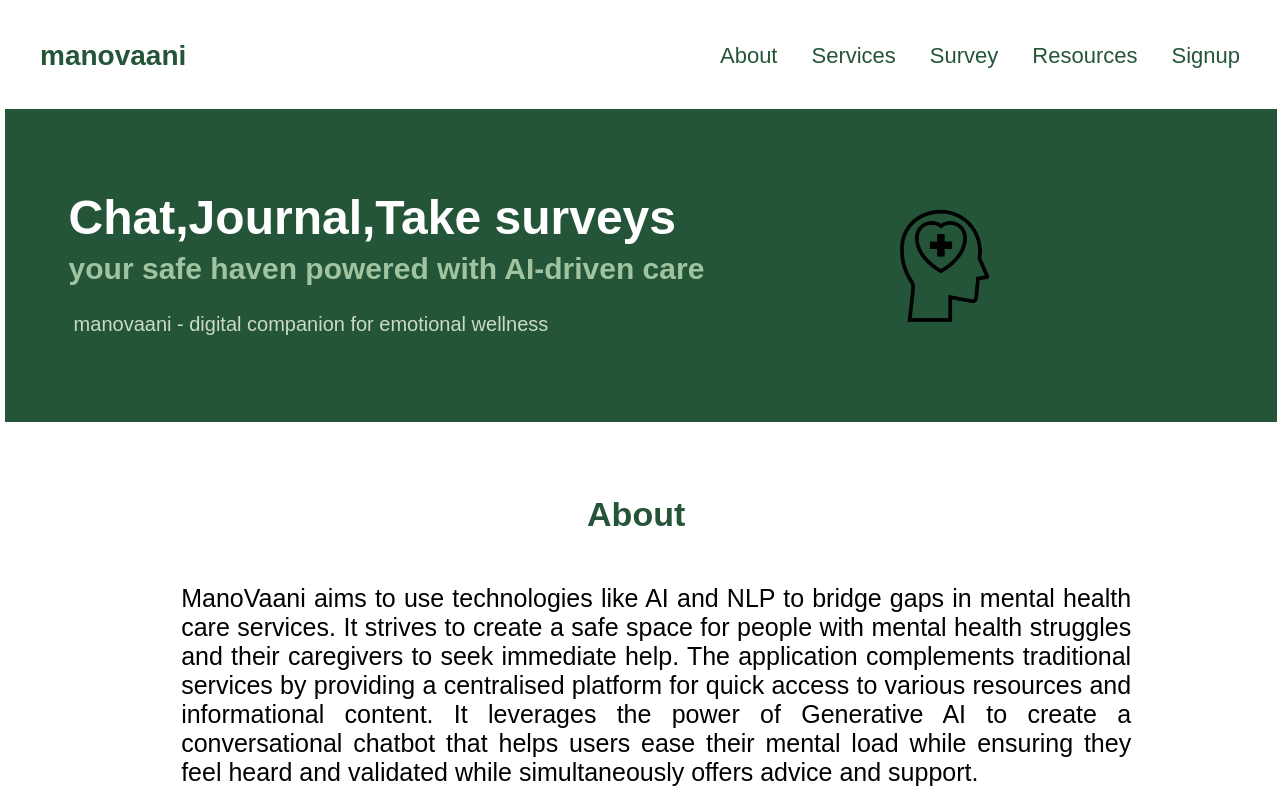
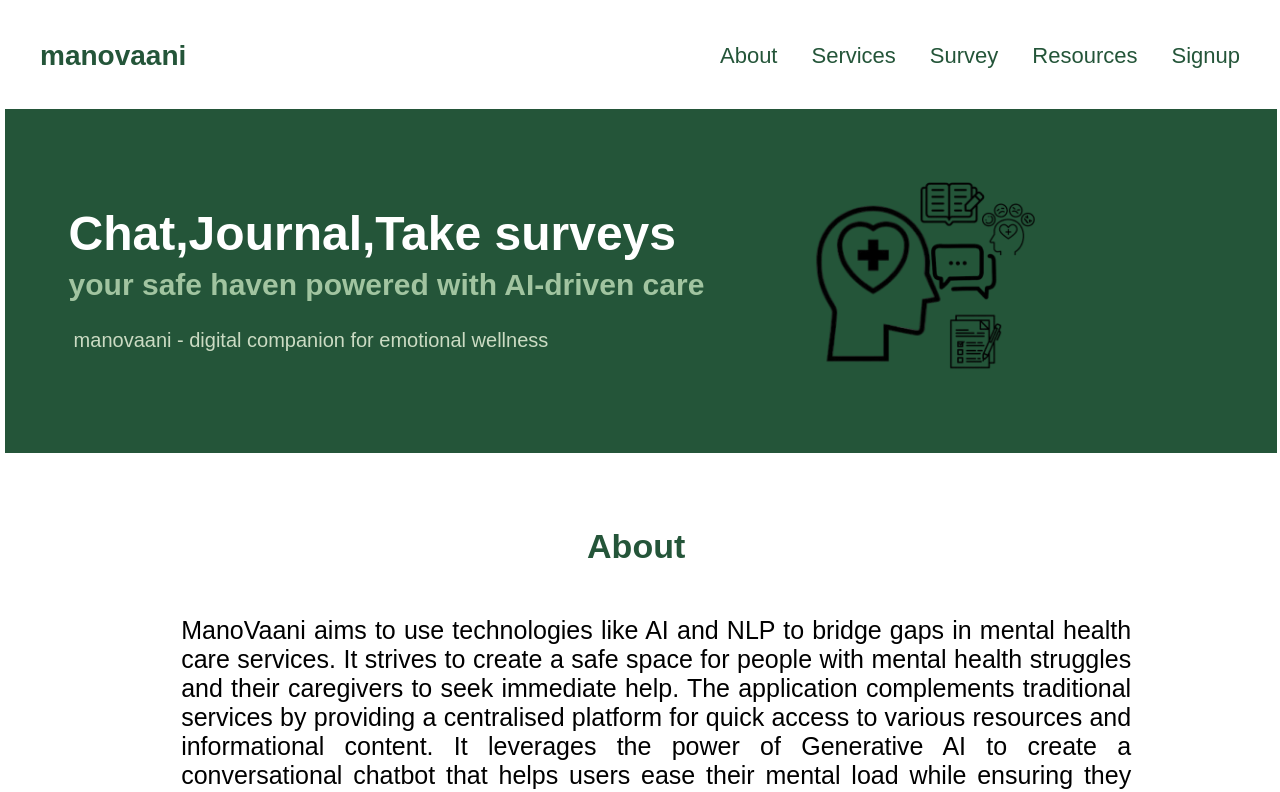
Before and after one commit to tarnibalgoher5/ManoVaani, a React (Vite) app in the folder manovaani/: page / in a window 1280 px wide. Shown: the top 792 px of the page. Built offline with nearby package versions, Linux system fonts and the light colour scheme; no server answers.

Commit message:
main sec img

```diff
--- a/manovaani/src/components/MainMenu/MainMenu.jsx
+++ b/manovaani/src/components/MainMenu/MainMenu.jsx
@@ -10,6 +10,7 @@ import survey from '../../assets/survey.png';
 import img from '../../assets/img.png';
 import diary from '../../assets/diary.png';
 import mainmenu from '../../assets/mainmenu.png';
+import collage from '../../assets/collage.png';
 
 function MainMenu() {
   return (
@@ -23,10 +24,11 @@ function MainMenu() {
           <p className='site-desc2'> manovaani - digital companion for emotional wellness</p>
         </div>
         <div className="intro-image">
-          <img src={mainmenu} alt="Mental Health" />
+          <img src={collage} alt="Mental Health" />
           {/* <img src={survey} id="img2"></img> */}
         {/* <img src={diary}  id="img3" alt="" /> */}
         </div>
+        {/* <div><button></button></div> */}
       </div>
 
       {/* Section 2: Problems Faced */}
```
Also changed, not shown: manovaani/src/assets/collage.png (added).
